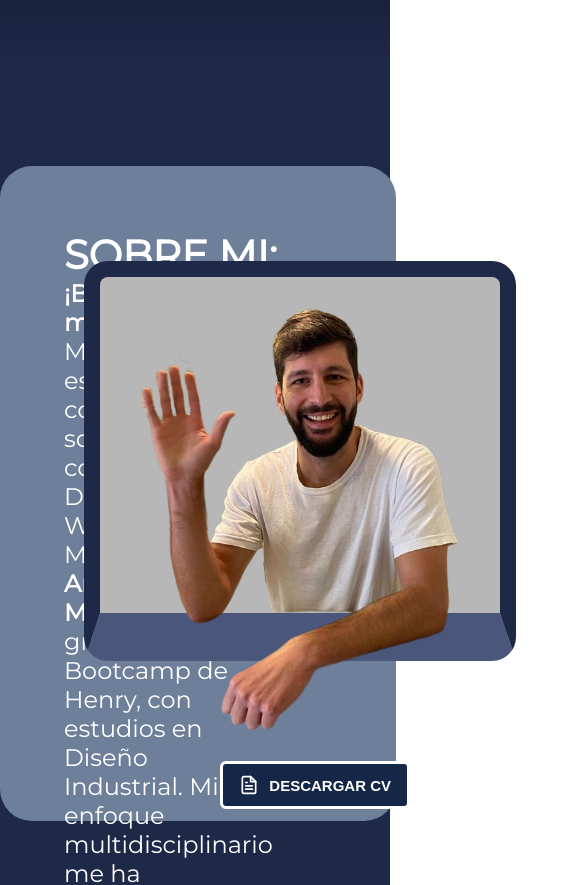
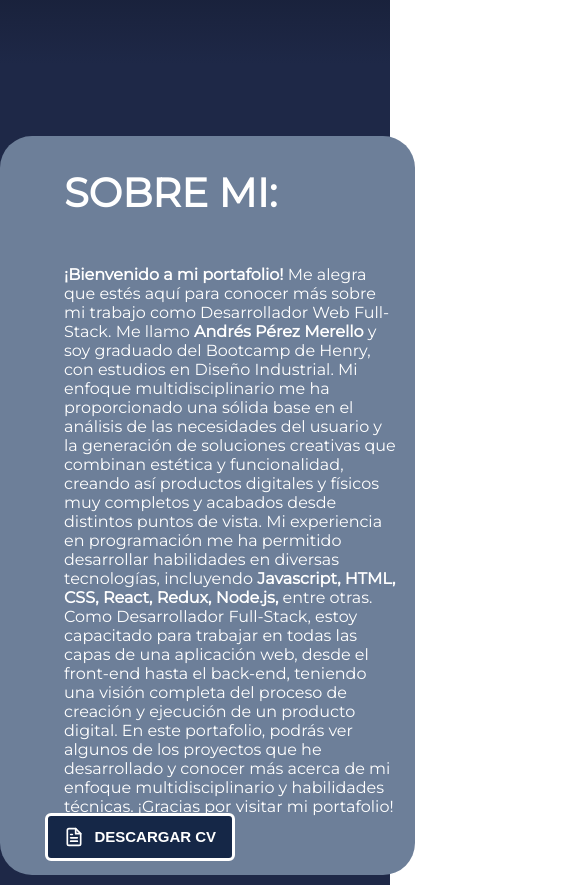
Before and after one commit to AndresPM98/Portfolio, a React (Create React App) app: page / in a window 390 px wide. Shown: the part 780-1665 px from the top of the page, 576 px wide, since content can reach past the window. Built offline with nearby package versions, Linux system fonts and the light colour scheme.

Commit message:
responsive about

```diff
--- a/src/components/about/about.module.css
+++ b/src/components/about/about.module.css
@@ -1,3 +1,4 @@
+@media only screen and (min-width: 1400px) {
 .recuadro {
   position: absolute;
   top: 47%;
@@ -103,3 +104,320 @@
     transform: translateY(0%);
   }
 }
+}
+
+@media only screen and (max-width: 1400px) {
+  .recuadro {
+    position: absolute;
+    top: 50%;
+    left: 77%;
+    transform: translate(-50%, -50%);
+    border: 1rem solid #1e2847;
+    border-bottom: 3rem solid  #4a567a;
+    border-radius: 1.5rem;
+    box-sizing: border-box;
+    height: 20rem;
+    width: 22rem;
+    z-index: 0;
+    background-color: #b7b7b7;
+  }
+
+  .imgYo {
+    position: relative;
+    z-index: 1;
+  }
+
+
+  .imgYo img {
+    height: 33.5rem;
+    display: block;
+    margin-top: -5.7rem;
+    margin-left: -1rem;
+  }
+
+  .button {
+    margin-top: -20%;
+    margin-left: 25%;
+  }
+
+.download_button {
+  position: relative;
+  border-width: 0;
+  color: white;
+  background-color: #152747;
+   border: solid 3px white;
+  font-size: 15px;
+  font-weight: 600;
+  border-radius: 6px;
+  z-index: 1;
+}
+
+.download_button .docs {
+  display: flex;
+  align-items: center;
+  justify-content: space-between;
+  gap: 10px;
+  min-height: 40px;
+  padding: 0 10px;
+  border-radius: 4px;
+  z-index: 1;
+  background-color: #152747;
+  transition: all 0.5s cubic-bezier(0.77, 0, 0.175, 1);
+
+}
+
+.download_button:hover {
+  box-shadow: rgba(0, 0, 0, 0.25) 0px 54px 55px,
+    rgba(0, 0, 0, 0.12) 0px -12px 30px, rgba(0, 0, 0, 0.12) 0px 4px 6px,
+    rgba(0, 0, 0, 0.17) 0px 12px 13px, rgba(0, 0, 0, 0.09) 0px -3px 5px;
+}
+
+.download {
+  position: absolute;
+  inset: 0;
+  display: flex;
+  align-items: center;
+  justify-content: center;
+  max-width: 90%;
+  max-height: 85%;
+  margin: 0 auto;
+  margin-top: 1.5px;
+  z-index: -1;
+  border-radius: 6px;
+  transform: translateY(0%);
+  background-color: #01e056;
+  border: solid 1px #01e0572d;
+  transition: all 0.5s cubic-bezier(0.77, 0, 0.175, 1);
+}
+
+.download_button:hover .download {
+  transform: translateY(100%);
+}
+
+.download svg polyline,
+.download svg line {
+  animation: docs 1s infinite;
+}
+
+@keyframes docs {
+  0% {
+    transform: translateY(0%);
+  }
+
+  50% {
+    transform: translateY(-15%);
+  }
+
+  100% {
+    transform: translateY(0%);
+  }
+}
+}
+
+@media only screen and (max-width: 1000px) {
+  .recuadro {
+    position: absolute;
+    margin-top: 10%;
+    left: 30%;
+    transform: translate(-50%, -50%);
+    border: 1rem solid #1e284700;
+    border-bottom: 3rem solid  #4a567a00;
+    border-radius: 1.5rem;
+    box-sizing: border-box;
+    width: 100%;
+    z-index: 0;
+    background-color: #b7b7b700;
+  }
+
+  .imgYo {
+    position: relative;
+    z-index: 1;
+  }
+
+
+  .imgYo img {
+    opacity: 0;
+  }
+
+  .button {
+    margin-top: -20%;
+    margin-left: 30%;
+  }
+
+.download_button {
+  position: relative;
+  border-width: 0;
+  color: white;
+  background-color: #152747;
+   border: solid 3px white;
+  font-size: 15px;
+  font-weight: 600;
+  border-radius: 6px;
+  z-index: 1;
+}
+
+.download_button .docs {
+  display: flex;
+  align-items: center;
+  justify-content: space-between;
+  gap: 10px;
+  min-height: 40px;
+  padding: 0 10px;
+  border-radius: 4px;
+  z-index: 1;
+  background-color: #152747;
+  transition: all 0.5s cubic-bezier(0.77, 0, 0.175, 1);
+
+}
+
+.download_button:hover {
+  box-shadow: rgba(0, 0, 0, 0.25) 0px 54px 55px,
+    rgba(0, 0, 0, 0.12) 0px -12px 30px, rgba(0, 0, 0, 0.12) 0px 4px 6px,
+    rgba(0, 0, 0, 0.17) 0px 12px 13px, rgba(0, 0, 0, 0.09) 0px -3px 5px;
+}
+
+.download {
+  position: absolute;
+  inset: 0;
+  display: flex;
+  align-items: center;
+  justify-content: center;
+  max-width: 90%;
+  max-height: 85%;
+  margin: 0 auto;
+  margin-top: 1.5px;
+  z-index: -1;
+  border-radius: 6px;
+  transform: translateY(0%);
+  background-color: #01e056;
+  border: solid 1px #01e0572d;
+  transition: all 0.5s cubic-bezier(0.77, 0, 0.175, 1);
+}
+
+.download_button:hover .download {
+  transform: translateY(100%);
+}
+
+.download svg polyline,
+.download svg line {
+  animation: docs 1s infinite;
+}
+
+@keyframes docs {
+  0% {
+    transform: translateY(0%);
+  }
+
+  50% {
+    transform: translateY(-15%);
+  }
+
+  100% {
+    transform: translateY(0%);
+  }
+}
+}
+
+@media only screen and (max-width: 600px) {
+  .recuadro {
+    position: absolute;
+    margin-top: 25%;
+    left: 30%;
+    transform: translate(-50%, -50%);
+    border: 1rem solid #1e284700;
+    border-bottom: 3rem solid  #4a567a00;
+    border-radius: 1.5rem;
+    box-sizing: border-box;
+    width: 100%;
+    z-index: 0;
+    background-color: #b7b7b700;
+  }
+
+  .imgYo {
+    position: relative;
+    z-index: 1;
+  }
+
+
+  .imgYo img {
+    opacity: 0;
+  }
+
+  .button {
+    margin-top: -20%;
+    margin-left: 30%;
+  }
+
+.download_button {
+  position: relative;
+  border-width: 0;
+  color: white;
+  background-color: #152747;
+   border: solid 3px white;
+  font-size: 15px;
+  font-weight: 600;
+  border-radius: 6px;
+  z-index: 1;
+}
+
+.download_button .docs {
+  display: flex;
+  align-items: center;
+  justify-content: space-between;
+  gap: 10px;
+  min-height: 40px;
+  padding: 0 10px;
+  border-radius: 4px;
+  z-index: 1;
+  background-color: #152747;
+  transition: all 0.5s cubic-bezier(0.77, 0, 0.175, 1);
+
+}
+
+.download_button:hover {
+  box-shadow: rgba(0, 0, 0, 0.25) 0px 54px 55px,
+    rgba(0, 0, 0, 0.12) 0px -12px 30px, rgba(0, 0, 0, 0.12) 0px 4px 6px,
+    rgba(0, 0, 0, 0.17) 0px 12px 13px, rgba(0, 0, 0, 0.09) 0px -3px 5px;
+}
+
+.download {
+  position: absolute;
+  inset: 0;
+  display: flex;
+  align-items: center;
+  justify-content: center;
+  max-width: 90%;
+  max-height: 85%;
+  margin: 0 auto;
+  margin-top: 1.5px;
+  z-index: -1;
+  border-radius: 6px;
+  transform: translateY(0%);
+  background-color: #01e056;
+  border: solid 1px #01e0572d;
+  transition: all 0.5s cubic-bezier(0.77, 0, 0.175, 1);
+}
+
+.download_button:hover .download {
+  transform: translateY(100%);
+}
+
+.download svg polyline,
+.download svg line {
+  animation: docs 1s infinite;
+}
+
+@keyframes docs {
+  0% {
+    transform: translateY(0%);
+  }
+
+  50% {
+    transform: translateY(-15%);
+  }
+
+  100% {
+    transform: translateY(0%);
+  }
+}
+}
--- a/src/components/landing/landing.module.css
+++ b/src/components/landing/landing.module.css
@@ -1,5 +1,4 @@
 @media only screen and (min-width: 1650px) {
-
 .container {
   display: flex;
   justify-content: center;
--- a/src/components/text/text.module.css
+++ b/src/components/text/text.module.css
@@ -1,8 +1,10 @@
+@media only screen and (min-width: 1400px) {
 .text{
     font-family: 'Montserrat', sans-serif;
     background-color: #6D7F99;
     width: 85%;
-    height:70vh;
+    min-height:70vh;
+    max-height: auto;
     border-radius: 2rem;
     padding: 2rem;
     margin: auto;
@@ -22,3 +24,82 @@
     margin-left: 2rem;
     margin-top: auto;
 }
+}
+
+@media only screen and (max-width: 1400px) {
+    .text{
+        font-family: 'Montserrat', sans-serif;
+        background-color: #6D7F99;
+        width: 90%;
+        min-height:70vh;
+        max-height: auto;
+        border-radius: 2rem;
+        padding: 2rem;
+        margin: auto;
+        margin-top: 5%;
+    }
+    .about{
+        color: #ffffff;
+        font-size: 2.1rem;
+        margin: auto;
+        margin-left: 2rem;
+    }
+    .pText{
+        color: #ffffff;
+        font-size: 1.2rem;
+        width: 50%;
+        margin-left: 2rem;
+    }
+}
+@media only screen and (max-width: 1000px) {
+    .text{
+        font-family: 'Montserrat', sans-serif;
+        background-color: #6D7F99;
+        width: 90%;
+        min-height:60vh;
+        max-height: auto;
+        border-radius: 2rem;
+        padding: 2rem;
+        margin: auto;
+        margin-top: 10%;
+    }
+    .about{
+        color: #ffffff;
+        font-size: 2.5rem;
+        margin: auto;
+        margin-left: 2rem;
+    }
+    .pText{
+        color: #ffffff;
+        font-size: 1rem;
+        width: 95%;
+        margin-left: 2rem;
+        margin-top: 3rem;
+    }
+}
+@media only screen and (max-width: 600px) {
+    .text{
+        font-family: 'Montserrat', sans-serif;
+        background-color: #6D7F99;
+        width: 90%;
+        min-height:80vh;
+        max-height: auto;
+        border-radius: 2rem;
+        padding: 2rem;
+        margin: auto;
+        margin-top: 10%;
+    }
+    .about{
+        color: #ffffff;
+        font-size: 2.5rem;
+        margin: auto;
+        margin-left: 2rem;
+    }
+    .pText{
+        color: #ffffff;
+        font-size: 1rem;
+        width: 95%;
+        margin-left: 2rem;
+        margin-top: 3rem;
+    }
+}
```
